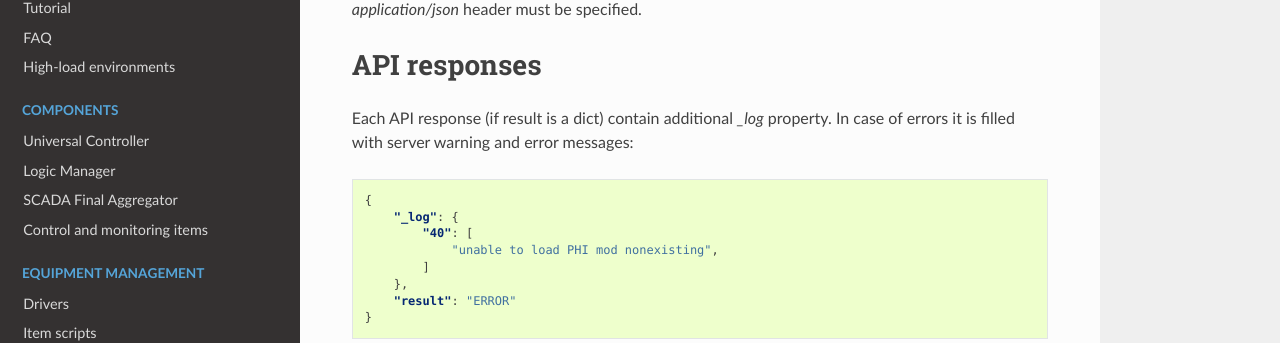
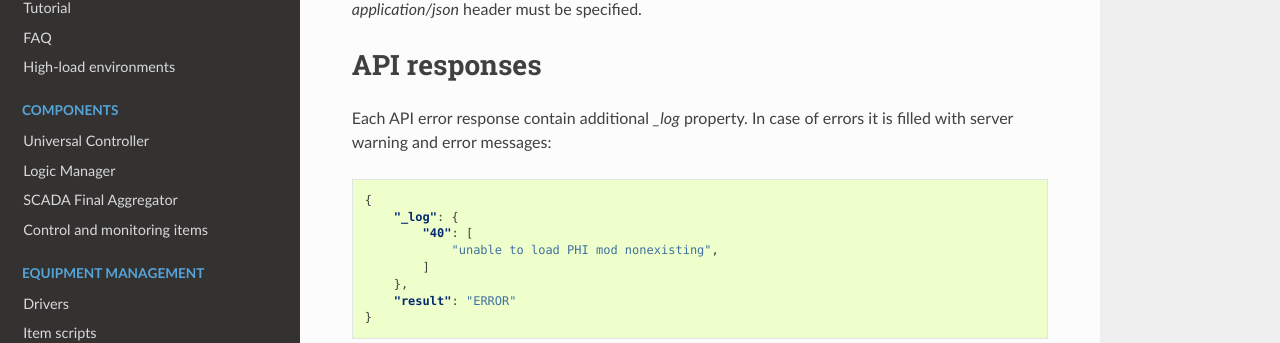
Before and after one commit to alttch/eva3, a Sphinx documentation site: the page built from doc/api_common.rst, in a window 1280 px wide and 1275 px high. Shown: the part 402-745 px from the top of the window. Built offline with Sphinx 7.4.7 and the Read the Docs theme 2.0.0, drawn with Linux system fonts in a browser that asks for light colours.

Commit message:
_log should appear in error response only

```diff
--- a/doc/api_common.rst
+++ b/doc/api_common.rst
@@ -19,8 +19,8 @@ specified.
 API responses
 -------------
 
-Each API response (if result is a dict) contain additional *_log* property. In
-case of errors it is filled with server warning and error messages:
+Each API error response contain additional *_log* property. In case of errors
+it is filled with server warning and error messages:
 
 .. code-block:: json
 
```
Also changed, not shown: 1 other file.
